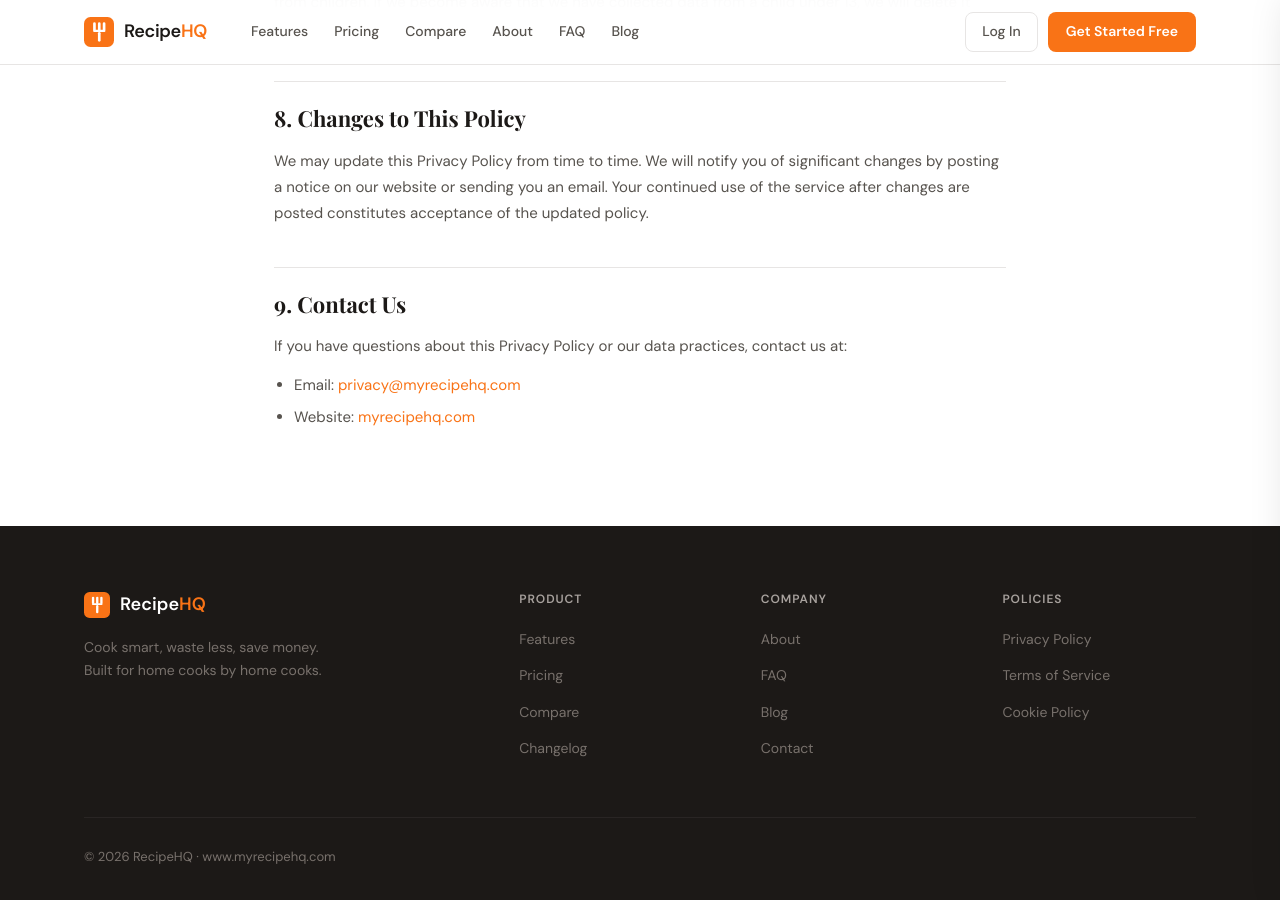
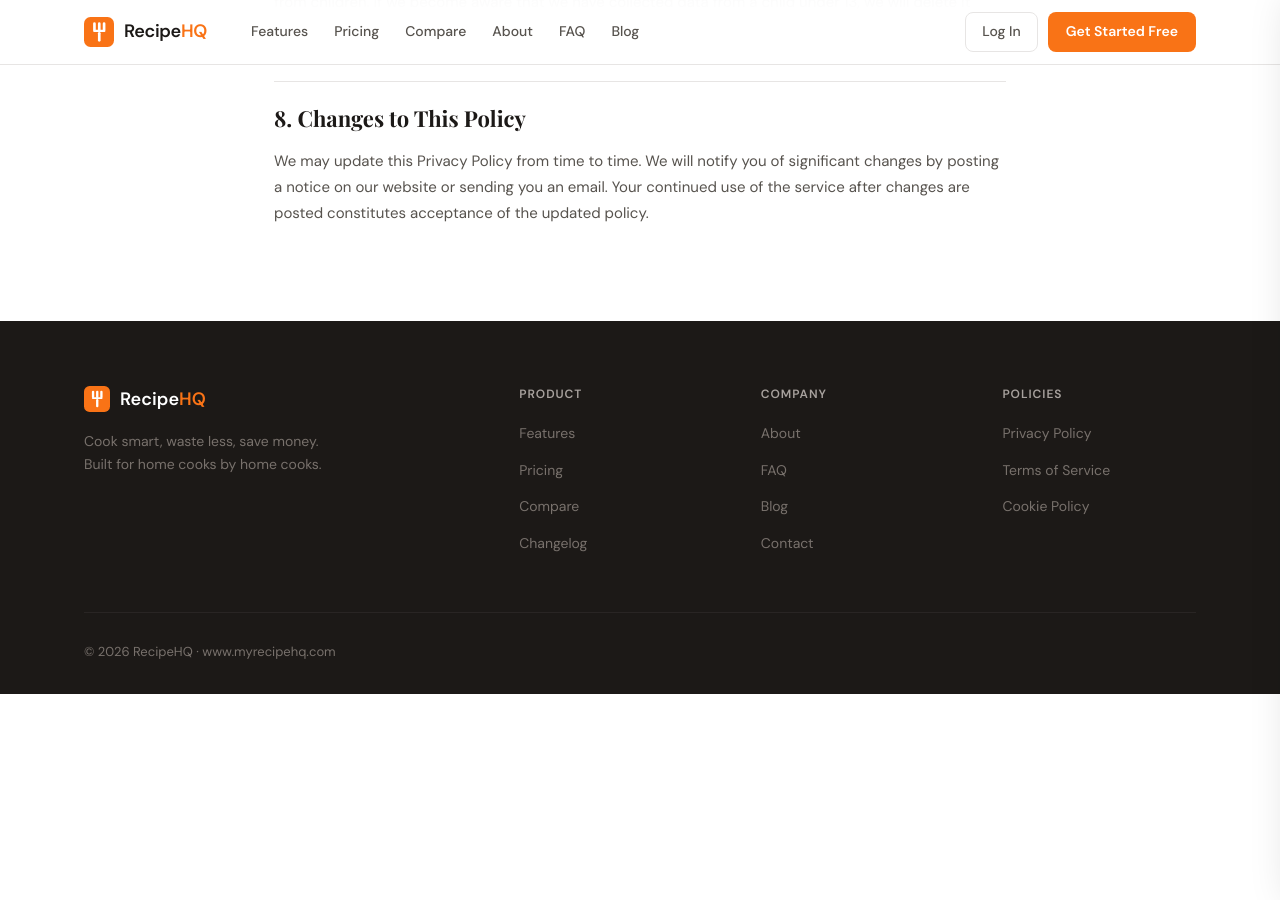
Before and after one commit to bgerlach463/recipehq-site, a Jekyll site: the page built from privacy/index.html, in a window 1280 px wide and 900 px high, scrolled down 2675 px. Built offline with Jekyll 4.4.1, drawn with Linux system fonts in a browser that asks for light colours; after the commit the page ends 3369 px from its top, so only the background shows below that.

Commit message:
Remove Contact Us sections from all policy pages
Co-Authored-By: Claude Opus 4.6 (1M context) <noreply@anthropic.com>

```diff
--- a/cookies/index.html
+++ b/cookies/index.html
@@ -79,11 +79,5 @@ head_extra: |
       <h2>5. Changes to This Policy</h2>
       <p>We may update this Cookie Policy from time to time to reflect changes in our practices or for other operational, legal, or regulatory reasons. We will post the updated policy on this page with a revised effective date.</p>
 
-      <h2>6. Contact Us</h2>
-      <p>If you have questions about our use of cookies, contact us at:</p>
-      <ul>
-        <li>Email: <a href="mailto:privacy@myrecipehq.com">privacy@myrecipehq.com</a></li>
-        <li>Website: <a href="https://myrecipehq.com">myrecipehq.com</a></li>
-      </ul>
     </div>
   </div>
--- a/privacy/index.html
+++ b/privacy/index.html
@@ -97,11 +97,5 @@ head_extra: |
       <h2>8. Changes to This Policy</h2>
       <p>We may update this Privacy Policy from time to time. We will notify you of significant changes by posting a notice on our website or sending you an email. Your continued use of the service after changes are posted constitutes acceptance of the updated policy.</p>
 
-      <h2>9. Contact Us</h2>
-      <p>If you have questions about this Privacy Policy or our data practices, contact us at:</p>
-      <ul>
-        <li>Email: <a href="mailto:privacy@myrecipehq.com">privacy@myrecipehq.com</a></li>
-        <li>Website: <a href="https://myrecipehq.com">myrecipehq.com</a></li>
-      </ul>
     </div>
   </div>
--- a/terms/index.html
+++ b/terms/index.html
@@ -112,11 +112,5 @@ head_extra: |
       <h2>11. Governing Law</h2>
       <p>These Terms shall be governed by and construed in accordance with the laws of the Commonwealth of Pennsylvania, United States, without regard to its conflict of law provisions. Any disputes arising from these Terms or the Service shall be resolved in the state or federal courts located in Pennsylvania.</p>
 
-      <h2>12. Contact Us</h2>
-      <p>If you have questions about these Terms, contact us at:</p>
-      <ul>
-        <li>Email: <a href="mailto:legal@myrecipehq.com">legal@myrecipehq.com</a></li>
-        <li>Website: <a href="https://myrecipehq.com">myrecipehq.com</a></li>
-      </ul>
     </div>
   </div>
```
